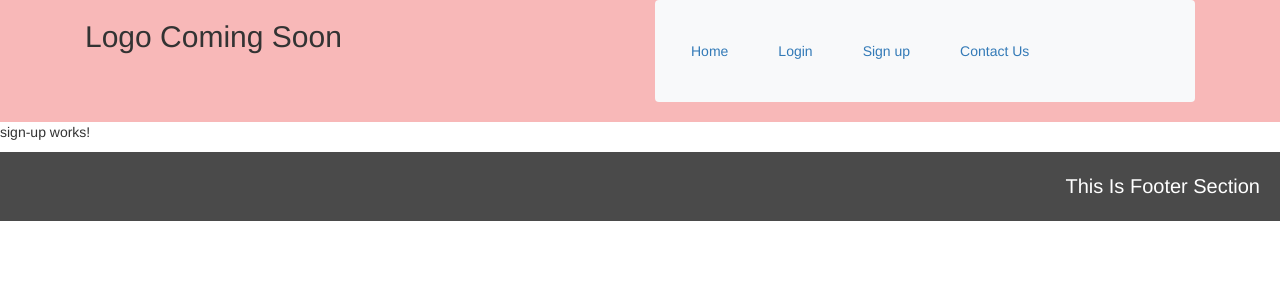
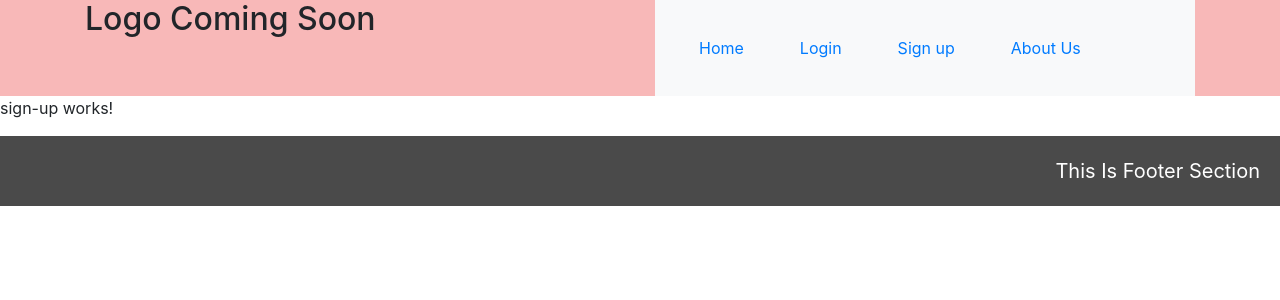
Before and after one commit to Ranaanku501/Angular-new, an Angular app: page /sign-up in a window 1280 px wide. Shown: the top 300 px of the page. Built offline with nearby package versions, Linux system fonts and the light colour scheme.

Commit message:
about page

```diff
--- /dev/null
+++ b/src/app/about-us/about-us.component.html
@@ -0,0 +1 @@
+<p>about-us works!</p>
--- /dev/null
+++ b/src/app/about-us/about-us.component.ts
@@ -0,0 +1,15 @@
+import { Component, OnInit } from '@angular/core';
+
+@Component({
+  selector: 'app-about-us',
+  templateUrl: './about-us.component.html',
+  styleUrls: ['./about-us.component.css']
+})
+export class AboutUsComponent implements OnInit {
+
+  constructor() { }
+
+  ngOnInit() {
+  }
+
+}
--- a/src/app/app-routing.module.ts
+++ b/src/app/app-routing.module.ts
@@ -2,12 +2,14 @@ import { NgModule } from '@angular/core';
 import { Routes, RouterModule } from '@angular/router';
 import { SignUpComponent } from './sign-up/sign-up.component';
 import { LoginComponent } from './login/login.component';
+import { AboutUsComponent } from './about-us/about-us.component';
 
 
 const routes: Routes = [
-  {path: '', redirectTo: '/login', pathMatch: 'full'},
+  {path: '', redirectTo: '/sign-up', pathMatch: 'full'},
     {path: 'login', component: LoginComponent},
   {path: 'sign-up', component: SignUpComponent},
+  {path: 'about-us', component: AboutUsComponent},
 ];
 
 @NgModule({
--- a/src/app/app.module.ts
+++ b/src/app/app.module.ts
@@ -10,6 +10,7 @@ import { FormComponent } from './form/form.component';
 import { ReactiveFormsModule } from '@angular/forms';
 import { FormsModule } from '@angular/forms';
 import { SignUpComponent } from './sign-up/sign-up.component';
+import { AboutUsComponent } from './about-us/about-us.component';
 
 @NgModule({
   declarations: [
@@ -19,6 +20,7 @@ import { SignUpComponent } from './sign-up/sign-up.component';
     FooterComponent,
     FormComponent,
     SignUpComponent,
+    AboutUsComponent,
   ],
   imports: [
     BrowserModule,
--- a/src/app/header/header.component.html
+++ b/src/app/header/header.component.html
@@ -1,4 +1,4 @@
-<link rel="stylesheet" href="https://maxcdn.bootstrapcdn.com/bootstrap/3.3.7/css/bootstrap.min.css">
+<!-- <link rel="stylesheet" href="https://maxcdn.bootstrapcdn.com/bootstrap/3.3.7/css/bootstrap.min.css"> -->
 
 
 <div class="nav-section">
@@ -25,8 +25,8 @@
 					      <span data-hover="Our Services">Sign up</span></a>
 					    </li>
 					    <li class="nav-item">
-					      <a class="nav-link" href="#">
-					      <span data-hover="Contact Us">Contact Us</span></a>
+					      <a class="nav-link" [routerLink]="['/about-us']">
+					      <span data-hover="About Us">About Us</span></a>
 					    </li>
 				  </ul>
 
```
Also changed, not shown: src/app/about-us/about-us.component.css (added), 1 other file (tests, documents, lock files or other folders).
